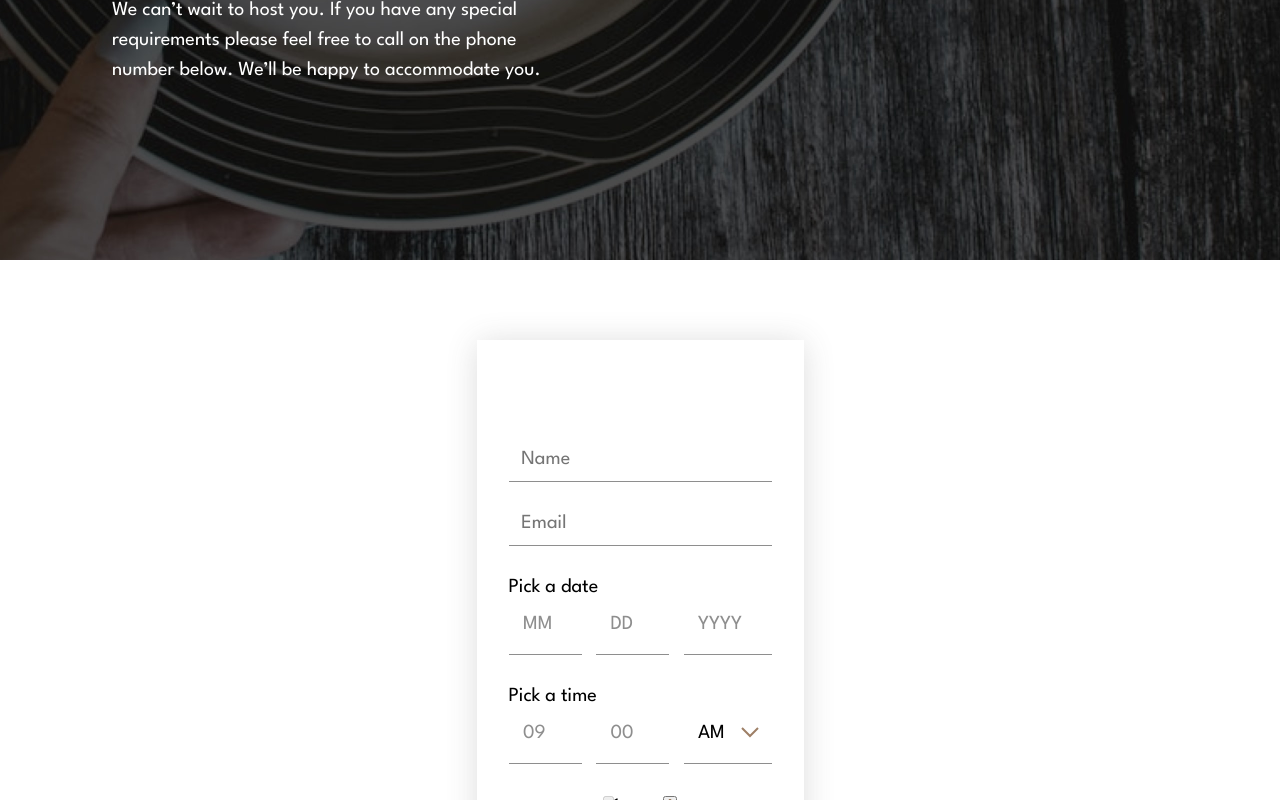
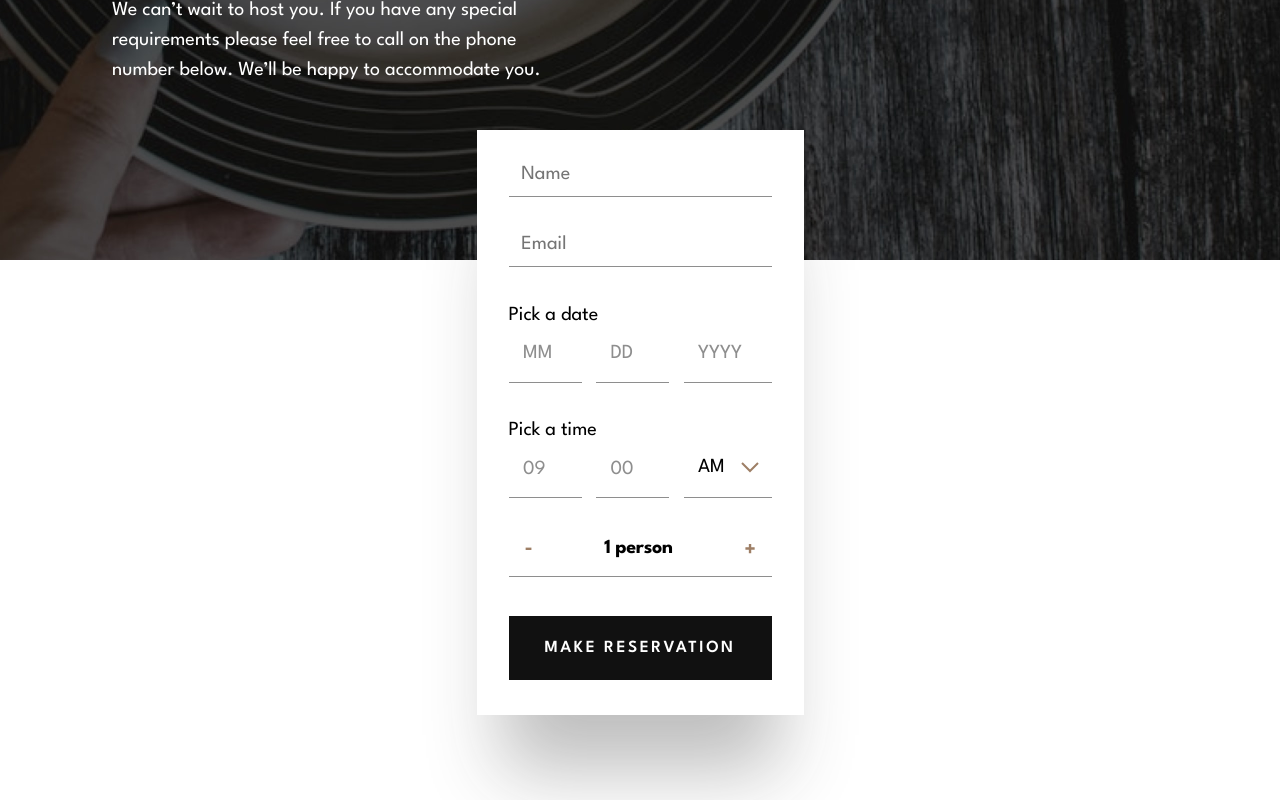
Before and after one commit to LucasS-Goncalves/dine-restaurant-website, an Angular app: page /booking in a window 1280 px wide. Shown: the part 340-1140 px from the top of the page. Built offline with nearby package versions, Linux system fonts and the light colour scheme.

Commit message:
working os form styles

```diff
--- a/src/app/components/booking/booking.component.css
+++ b/src/app/components/booking/booking.component.css
@@ -90,7 +90,6 @@
   flex-direction: row;
   align-items: center;
   justify-content: center;
-  padding: 5rem 0;
 }
 
 .headerContent .reserve_button:hover::before{
@@ -98,14 +97,18 @@
 }
 
 .form{
+  position: relative;
+  top: -130px;
   width: 327px;
   height: 585px;
   display: flex;
   flex-direction: column;
   align-items: center;
   justify-content: center;
-  gap: 2rem;
-  box-shadow: 0 2px 30px -1px rgb(77, 77, 77, 0.2);
+  gap: 2.4rem;
+  background-color: var(--white);
+  box-shadow: 0px 80px 70px -25px rgba(41, 41, 41, 0.3);
+  z-index: 2;
 }
 
 .form .name_div, .form .email_div{
@@ -117,6 +120,7 @@
   width: 100%;
   padding-bottom: .8rem;
   padding-left: .8rem;
+  font-size: 1.25rem;
   outline: none;
   border: none;
   border-bottom: 1px solid #8E8E8E;
@@ -147,6 +151,7 @@
   box-sizing: border-box;
   width: 73px;
   height: 43px;
+  font-size: 1.25rem;
   padding-bottom: .9rem;
   padding-left: .9rem;
   outline: none;
@@ -204,6 +209,7 @@
   position: absolute;
   top: 50px;
   left: 0;
+  background-color: var(--white);
   padding: 1.2rem 0;
   box-shadow: 0 2px 30px -1px rgb(77, 77, 77, 0.2);
   visibility: hidden;
@@ -233,10 +239,77 @@
 }
 
 .form .people_div{
+  width: 263px;
   display: flex;
   flex-direction: row;
   align-items: center;
   justify-content: center;
+  padding-bottom: 1rem;
+  border-bottom: 1px solid #8E8E8E;
+}
+
+.form .people_div .peopleInfo{
+  display: flex;
+  flex-direction: row;
+  align-items: center;
+  justify-content: center;
+  gap: .3rem;
+  margin: 0 4.5rem;
+  font-weight: 700;
+  line-height: 24px;
+  letter-spacing: -.25px;
+}
+
+.form .people_div .peopleInfo span{
+  font-size: 1.25rem;
+}
+
+.form .people_div button{
+  display: flex;
+  flex-direction: row;
+  align-items: center;
+  justify-content: center;
+  border: none;
+  background: transparent;
+  cursor: pointer;
+}
+
+.form .submitForm_button{
+  width: 263px;
+  height: 64px;
+  position: relative;
+  font-size: 1.0625rem;
+  font-weight: 600;
+  line-height: 28px;
+  letter-spacing: 2.5px;
+  border: none;
+  background-color: var(--cod-gray);
+  color: var(--white);
+  transition: .3s;
+  cursor: pointer;
+  z-index: 2;
+}
+
+.form .submitForm_button::before{
+  content: "";
+  width: 100%;
+  height: 100%;
+  position: absolute;
+  top: 0;
+  left: 0;
+  transform:scaleX(0);
+  background-color: var(--white);
+  transition: .3s;
+  z-index: -1;
+}
+
+.form .submitForm_button:hover::before{
+  transform:scaleX(1);
+}
+
+.form .submitForm_button:hover{
+  color: var(--cod-gray);
+  box-shadow: 0 2px 20px 0 rgb(77, 77, 77, 0.2);
 }
 
 @media(min-width: 768px){
--- a/src/app/components/booking/booking.component.html
+++ b/src/app/components/booking/booking.component.html
@@ -67,17 +67,19 @@
         </div>
       </div>
     </div>
+
     <div class="people_div">
       <button type="button" (click)="people = people - 1" [disabled]="people <= 1">
         <svg xmlns="http://www.w3.org/2000/svg" width="7" height="3"><path fill="#9E7F66" d="M6.425 2.977V.601H.629v2.376z"/></svg>
       </button>
       <div class="peopleInfo">
         <span class="numberOfPeople">{{people}}</span>
-        <span [textContent]="people === 1 ? 'person' : 'people'"></span>
+        <span class="peopleText" [textContent]="people === 1 ? 'person' : 'people'"></span>
       </div>
       <button type="button" (click)="people = people + 1">
         <svg xmlns="http://www.w3.org/2000/svg" width="10" height="11"><path fill="#9E7F66" d="M6.227 10.156V6.727h3.429V4.342H6.227V.913H3.842v3.429H.413v2.385h3.429v3.429z"/></svg>
       </button>
     </div>
+    <button type="button" class="submitForm_button">MAKE RESERVATION</button>
   </form>
 </main>
```
